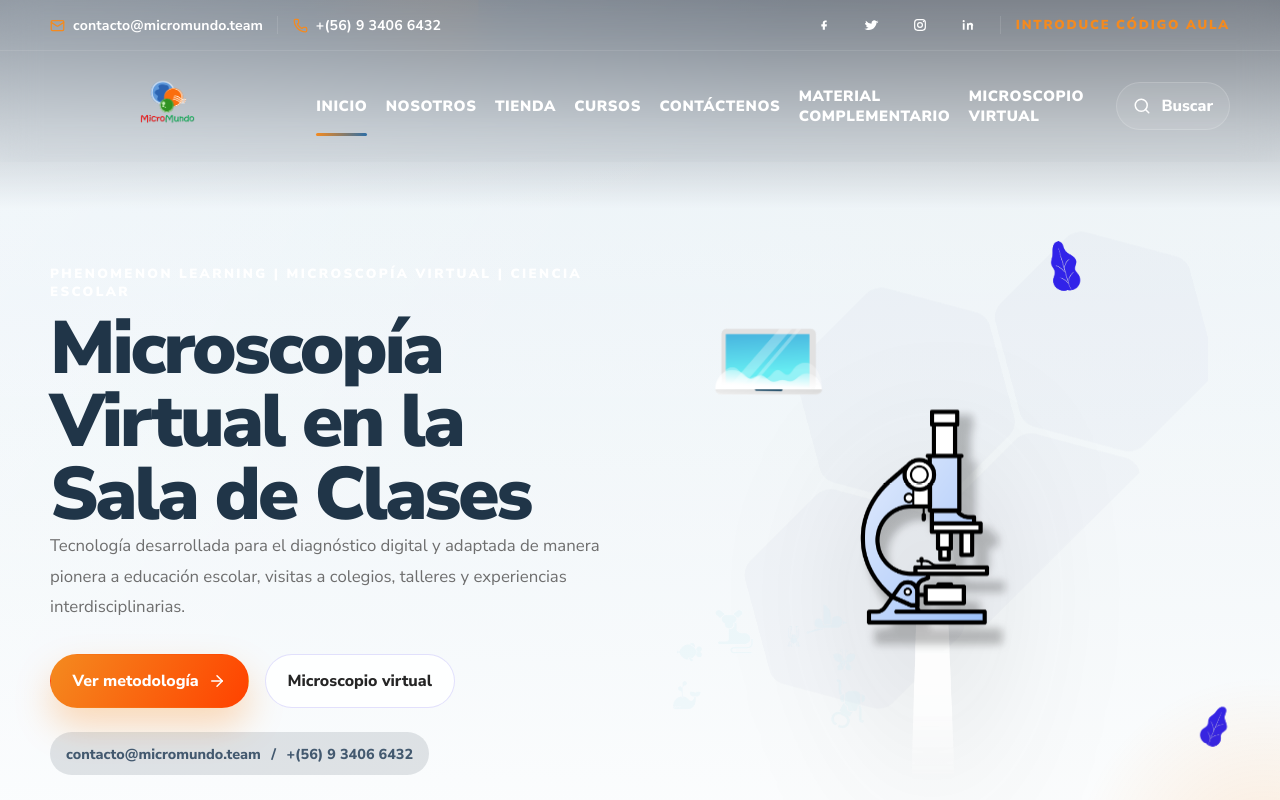
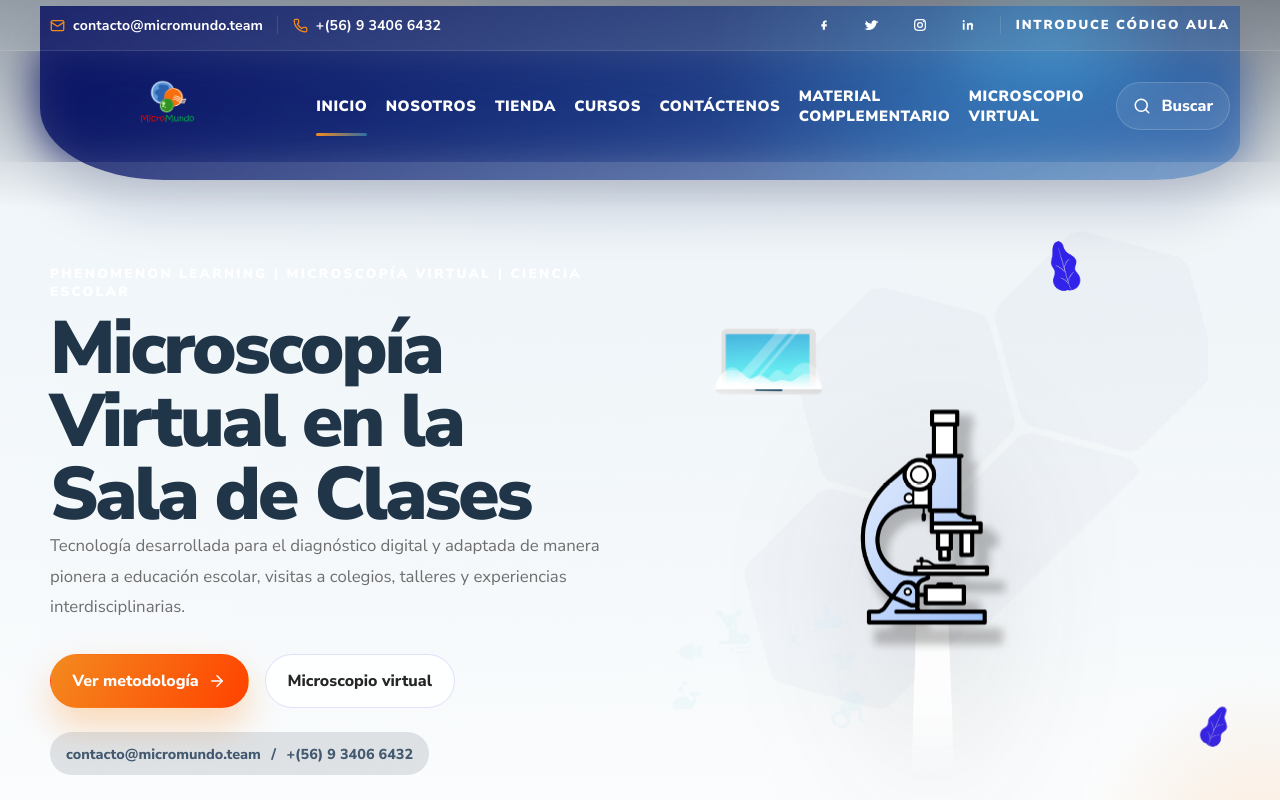
Before and after one commit to fsantibanezleal/FASL_Micromundo_landing, a React (Vite) app: page / in a window 1280 px wide. Shown: the top 800 px of the page. Built offline with nearby package versions, Linux system fonts and the light colour scheme.

Commit message:
fix: separate home and inner chrome variants

```diff
--- a/src/components/Footer.tsx
+++ b/src/components/Footer.tsx
@@ -1,4 +1,4 @@
-import { Link } from "react-router-dom";
+import { Link, useLocation } from "react-router-dom";
 
 import {
   contactInfo,
@@ -8,8 +8,17 @@ import {
 import { SocialIcon } from "./SocialIcon";
 
 export function Footer() {
+  const location = useLocation();
+  const isHome = location.pathname === "/";
+
   return (
-    <footer className="site-footer site-footer--seamless">
+    <footer
+      className={[
+        "site-footer",
+        isHome ? "site-footer--seamless" : "site-footer--standard",
+      ].join(" ")}
+    >
+      {isHome ? (
         <div className="site-footer__mountain" aria-hidden="true">
           <svg viewBox="0 0 1920 720" preserveAspectRatio="none">
             <defs>
@@ -39,6 +48,7 @@ export function Footer() {
             />
           </svg>
         </div>
+      ) : null}
 
       <div className="container site-footer__grid">
         <div className="site-footer__brand" data-reveal>
--- a/src/index.css
+++ b/src/index.css
@@ -1260,6 +1260,7 @@ body {
   position: sticky;
   top: 0;
   z-index: 60;
+  isolation: isolate;
   transition:
     transform 0.3s ease,
     box-shadow 0.3s ease;
@@ -1347,12 +1348,22 @@ body {
     box-shadow 0.3s ease;
 }
 
+.site-header__top,
+.site-header__main {
+  position: relative;
+  z-index: 1;
+}
+
 .site-header--home.site-header--rest .site-header__main {
   background: linear-gradient(180deg, rgba(228, 239, 247, 0.92), rgba(214, 228, 239, 0.88));
 }
 
-.site-header--scrolled .site-header__main,
-.site-header--inner .site-header__main {
+.site-header--inner.site-header--rest .site-header__main {
+  background: linear-gradient(180deg, rgba(228, 239, 247, 0.96), rgba(214, 228, 239, 0.92));
+  box-shadow: none;
+}
+
+.site-header--scrolled .site-header__main {
   background: rgba(255, 255, 255, 0.96);
   box-shadow: 0 12px 38px rgba(25, 44, 61, 0.08);
 }
@@ -2318,12 +2329,16 @@ body {
 
 .site-footer {
   position: relative;
-  margin-top: 4.5rem;
-  padding: 8rem 0 2.2rem;
   color: #ffffff;
   background:
     linear-gradient(180deg, rgba(9, 19, 92, 0.9), rgba(4, 10, 62, 0.96)),
     url("/media/decor/maps8.png") center / cover no-repeat;
+}
+
+.site-footer--standard {
+  margin-top: 4.5rem;
+  padding: 4.75rem 0 2.2rem;
+  overflow: hidden;
 }
 
 .site-footer::before {
@@ -2583,6 +2598,34 @@ body {
   inset: 0 0 auto 0;
 }
 
+.site-header--home.site-header--rest::before {
+  content: "";
+  position: absolute;
+  top: 0.35rem;
+  left: 50%;
+  width: min(1200px, calc(100% - 2rem));
+  height: 10.9rem;
+  border-radius: 0 0 88px 124px / 0 0 38px 72px;
+  background:
+    radial-gradient(circle at 78% 26%, rgba(90, 208, 255, 0.22), transparent 28%),
+    linear-gradient(130deg, rgba(4, 12, 94, 0.82), rgba(13, 83, 170, 0.46));
+  box-shadow: 0 28px 54px rgba(7, 18, 73, 0.18);
+  transform: translateX(-50%);
+  pointer-events: none;
+}
+
+.site-header--home.site-header--rest::after {
+  content: "";
+  position: absolute;
+  top: -0.8rem;
+  right: 5%;
+  width: min(20rem, 28vw);
+  height: 6.8rem;
+  background: radial-gradient(circle, rgba(90, 208, 255, 0.24), transparent 72%);
+  filter: blur(12px);
+  pointer-events: none;
+}
+
 .site-header--home.site-header--rest .site-header__top {
   background: transparent;
   border-bottom-color: rgba(255, 255, 255, 0.1);
@@ -2596,7 +2639,8 @@ body {
 
 .site-header--home.site-header--rest .header-meta__item,
 .site-header--home.site-header--rest .site-nav__link,
-.site-header--home.site-header--rest .search-trigger {
+.site-header--home.site-header--rest .search-trigger,
+.site-header--home.site-header--rest .utility-bar__cta {
   color: #ffffff;
 }
 
@@ -3269,9 +3313,9 @@ body {
   transform: scale(1);
 }
 
-.site-footer {
-  margin-top: 0;
-  padding-top: 8.5rem;
+.site-footer--standard {
+  margin-top: 4.5rem;
+  padding-top: 4.75rem;
 }
 
 .site-footer__grid {
@@ -3350,6 +3394,11 @@ body {
 
   .site-header--home.site-header--rest {
     position: sticky;
+  }
+
+  .site-header--home.site-header--rest::before,
+  .site-header--home.site-header--rest::after {
+    content: none;
   }
 
   .site-header__main {
@@ -3566,8 +3615,8 @@ body {
     box-shadow: 0 14px 28px rgba(35, 54, 72, 0.08);
   }
 
-  .site-footer {
-    padding-top: 6.8rem;
+  .site-footer--standard {
+    padding-top: 4.2rem;
   }
 
   .site-footer__bottom {
@@ -3588,6 +3637,7 @@ body {
 .site-footer--seamless {
   position: relative;
   margin-top: -9.75rem;
+  padding: 0;
   overflow: hidden;
   isolation: isolate;
   z-index: 0;
```
Lines whose indentation alone changed are shown as unchanged.
